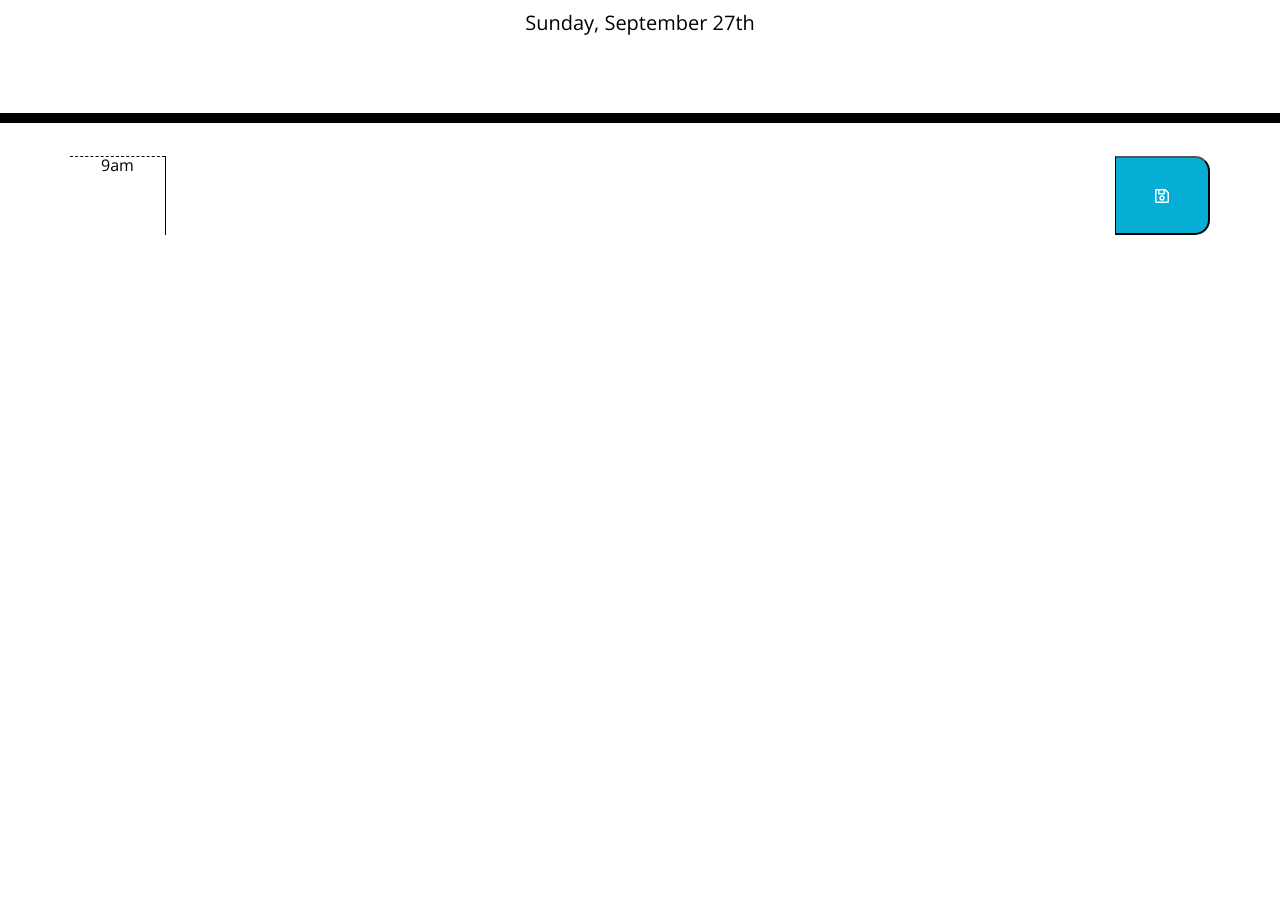
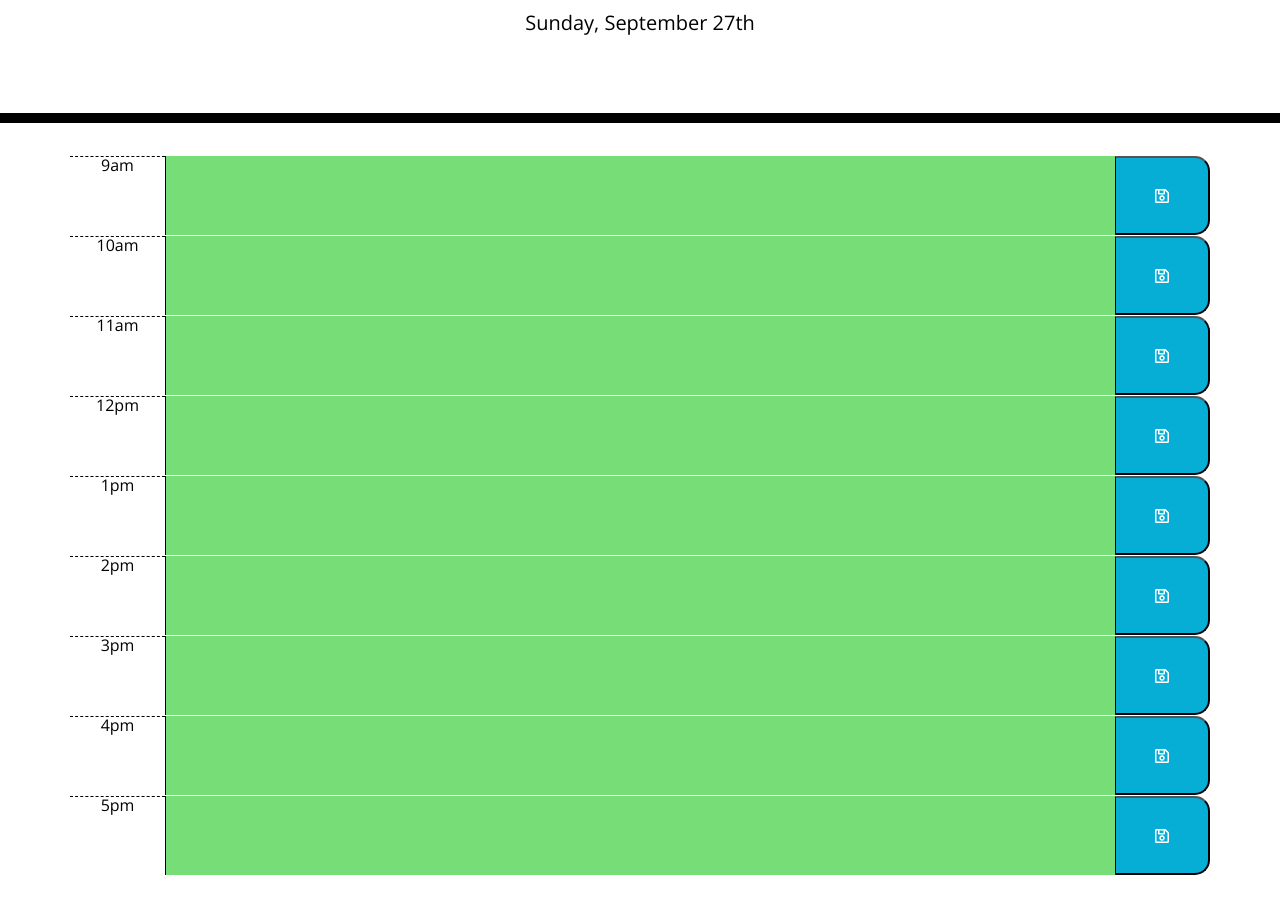
Before and after one commit to GabrielPineda808/day-planner, a plain HTML site: page index.html in a window 1280 px wide. Shown: the part 181-1088 px from the top of the page. Before the commit the page ends 800 px from the top, so only its background shows below. Drawn offline with nearby package versions, Linux system fonts and the light colour scheme.

Commit message:
created a function that goes through every textarea and for each it runs a loop that checks if the value/time matches the current time of the day, if it does it is red, if its past it is grey, if its future it will green

```diff
--- a/index.html
+++ b/index.html
@@ -31,9 +31,60 @@
     <div class="container">
       <div class="row time-block">
           <p class="col-md-1 hour" value="9">9am</p>
-          <textarea class="col-md-10 textarea" id="9amtext"></textarea>
-          <button class="col-md-1 saveBtn" id="save"><i class="far fa-save"></i></button>
+          <textarea class="col-md-10 textarea" id="9amtext" value="9"></textarea>
+          <button class="col-md-1 saveBtn" id="save" value="9am"><i class="far fa-save"></i></button>
       </div>
+
+      <div class="row time-block">
+        <p class="col-md-1 hour" value="10">10am</p>
+        <textarea class="col-md-10 textarea" id="10amtext" value="10"></textarea>
+        <button class="col-md-1 saveBtn" id="save" value="10am"><i class="far fa-save"></i></button>
+      </div>
+
+      <div class="row time-block">
+        <p class="col-md-1 hour" value="11">11am</p>
+        <textarea class="col-md-10 textarea" id="11amtext" value="11"></textarea>
+        <button class="col-md-1 saveBtn" id="save" value="11am"><i class="far fa-save"></i></button>
+      </div>
+
+      <div class="row time-block">
+        <p class="col-md-1 hour" value="12">12pm</p>
+        <textarea class="col-md-10 textarea" id="12pmtext" value="12"></textarea>
+        <button class="col-md-1 saveBtn" id="save" value="12pm"><i class="far fa-save"></i></button>
+      </div>
+
+      <div class="row time-block">
+        <p class="col-md-1 hour" value="1">1pm</p>
+        <textarea class="col-md-10 textarea" id="1pmtext" value="13"></textarea>
+        <button class="col-md-1 saveBtn" id="save" value="1pm"><i class="far fa-save"></i></button>
+      </div>
+
+      <div class="row time-block">
+        <p class="col-md-1 hour" value="2">2pm</p>
+        <textarea class="col-md-10 textarea" id="2pmtext" value="14"></textarea>
+        <button class="col-md-1 saveBtn" id="save" value="2pm"><i class="far fa-save"></i></button>
+      </div>
+
+      <div class="row time-block">
+        <p class="col-md-1 hour" value="3">3pm</p>
+        <textarea class="col-md-10 textarea" id="3pmtext" value="15"></textarea>
+        <button class="col-md-1 saveBtn" id="save" value="3pm"><i class="far fa-save"></i></button>
+      </div>
+
+      <div class="row time-block">
+        <p class="col-md-1 hour" value="4">4pm</p>
+        <textarea class="col-md-10 textarea" id="4pmtext" value="16"></textarea>
+        <button class="col-md-1 saveBtn" id="save" value="4pm"><i class="far fa-save"></i></button>
+      </div>
+
+      <div class="row time-block">
+        <p class="col-md-1 hour" value="5">5pm</p>
+        <textarea class="col-md-10 textarea" id="5pmtext" value="17"></textarea>
+        <button class="col-md-1 saveBtn" id="save" value="5pm"><i class="far fa-save"></i></button>
+      </div>
+      <br>
+      <br>
+
     </div>
 
     <script src="https://code.jquery.com/jquery-3.4.1.min.js"></script>
--- a/script.js
+++ b/script.js
@@ -1 +1,39 @@
-$("#currentDay").text(moment().format("dddd, MMMM Do "));
+$(document).ready(function(){
+    $("#currentDay").text(moment().format("dddd, MMMM Do "));
+    var text = $("textarea");
+    var hour = moment().hour();
+    console.log(hour)
+    text.each(function(){
+        for(var i = 0; i < text.length; i++){
+            if(hour === $(text[i]).attr("value")){
+                text[i].setAttribute("class", "present col-md-10 textarea")
+            }
+            else if(hour > $(text[i]).attr("value")){
+                text[i].setAttribute("class", "past col-md-10 textarea")
+            }
+            else{
+                text[i].setAttribute("class", "future col-md-10 textarea")
+            }
+        }
+
+    })
+    // for(var i = 0; i < text.length; i++){
+    //     if(hour === $(text[i]).attr("id")){
+    //         $(text[i]).setAttribute("class", "present")
+    //     }
+    //     else if(hour > $(text[i]).attr("id")){
+    //         $(text[i]).setAttribute("class", "past")
+    //     }
+    //     else{
+    //         $(text[i]).setAttribute("class", "future")
+    //     }
+    // $("#save").on("click", function(){
+    //     console.log($(text[i]).val())
+    //     var value = $(text[i]).val()
+    //     var text = value + "text"
+    //     var textContent = $("#" + text).val()
+    //     var place = $("#" + text)
+
+    // });
+
+})
```
